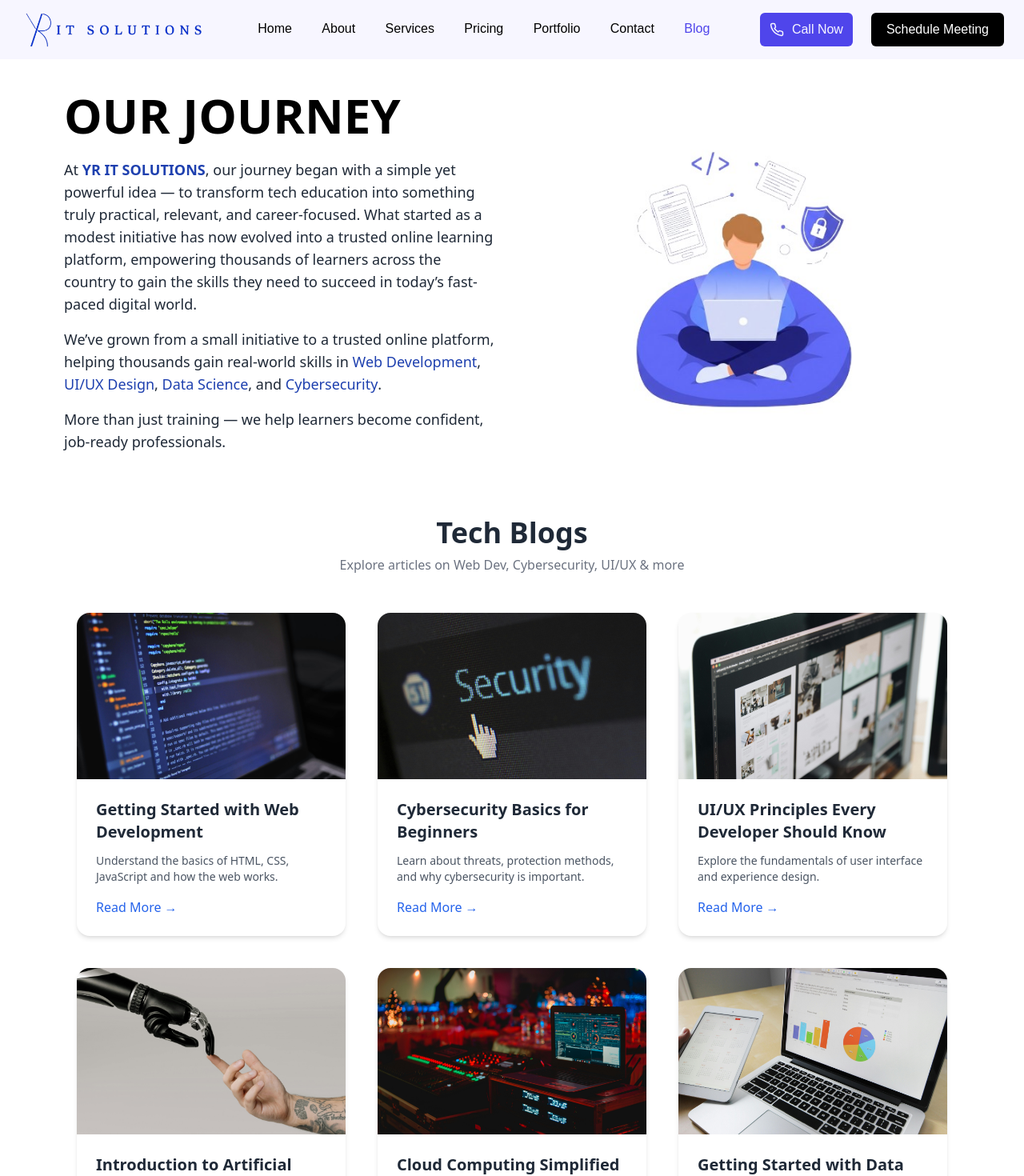
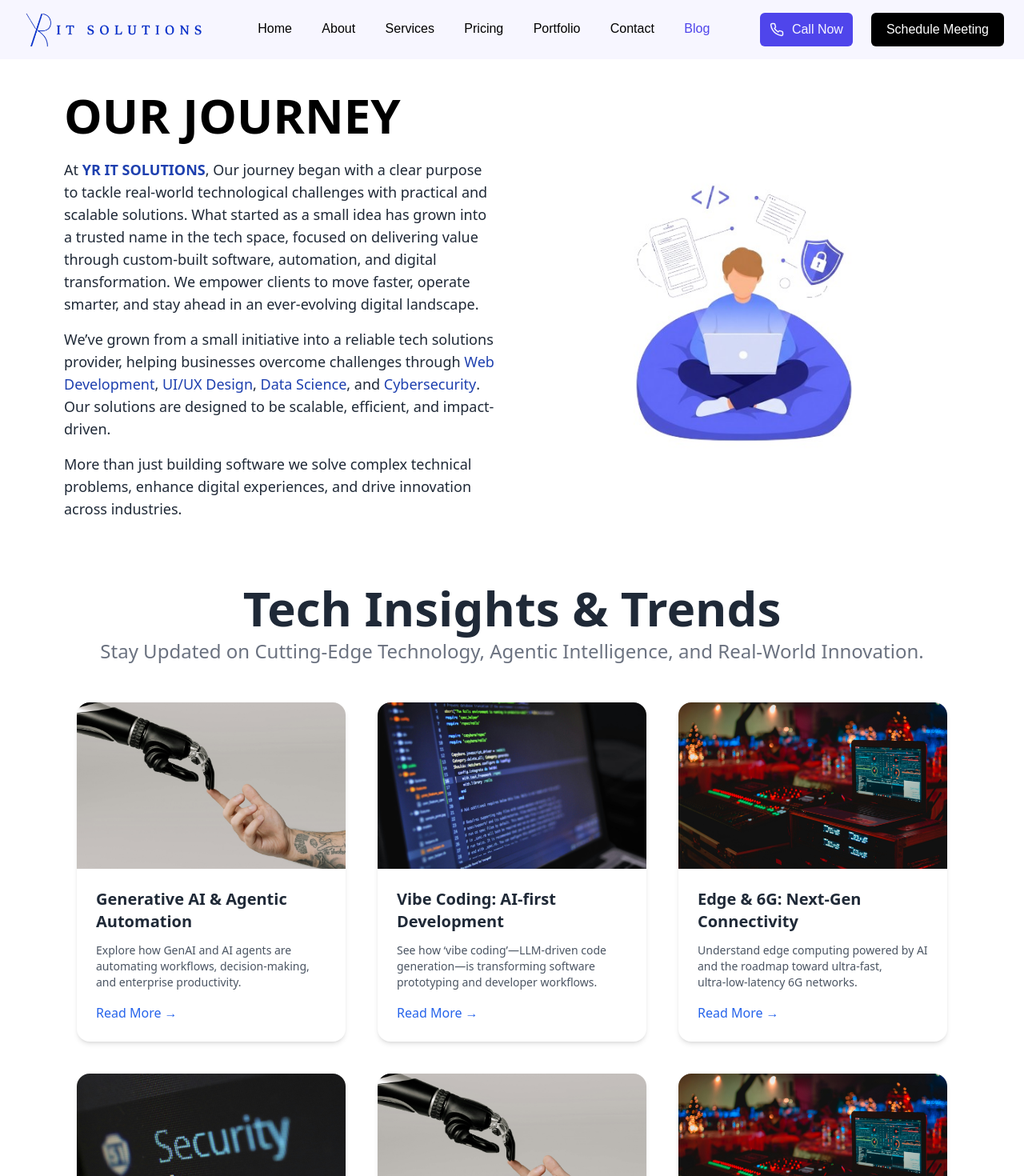
Before and after one commit to ridhi2100/YR-IT-SOLUTIONS, a React (Create React App) app: page /blog in a window 1280 px wide. Shown: the top 1470 px of the page at 80% size. Built offline with nearby package versions, Linux system fonts and the light colour scheme.

Commit message:
updated blog

```diff
--- a/src/pages/Blog.jsx
+++ b/src/pages/Blog.jsx
@@ -28,25 +28,29 @@ const BlogPage = () => {
               <span className="font-semibold text-blue-800">
                 YR IT SOLUTIONS
               </span>
-              , our journey began with a simple yet powerful idea — to transform
-              tech education into something truly practical, relevant, and
-              career-focused. What started as a modest initiative has now
-              evolved into a trusted online learning platform, empowering
-              thousands of learners across the country to gain the skills they
-              need to succeed in today’s fast-paced digital world.
+              , Our journey began with a clear purpose to tackle real-world
+              technological challenges with practical and scalable solutions.
+              What started as a small idea has grown into a trusted name in the
+              tech space, focused on delivering value through custom-built
+              software, automation, and digital transformation. We empower
+              clients to move faster, operate smarter, and stay ahead in an
+              ever-evolving digital landscape.
             </p>
             <p className="text-base sm:text-lg mb-4">
-              We’ve grown from a small initiative to a trusted online platform,
-              helping thousands gain real-world skills in{" "}
+              We’ve grown from a small initiative into a reliable tech solutions
+              provider, helping businesses overcome challenges through{" "}
               <span className="text-blue-800 font-medium">Web Development</span>
               , <span className="text-blue-800 font-medium">UI/UX Design</span>,{" "}
               <span className="text-blue-800 font-medium">Data Science</span>,
               and{" "}
               <span className="text-blue-800 font-medium">Cybersecurity</span>.
+              Our solutions are designed to be scalable, efficient, and
+              impact-driven.
             </p>
             <p className="text-base sm:text-lg">
-              More than just training — we help learners become confident,
-              job-ready professionals.
+              More than just building software we solve complex technical
+              problems, enhance digital experiences, and drive innovation across
+              industries.
             </p>
           </div>
 
@@ -64,47 +68,70 @@ const BlogPage = () => {
       {/* Section: Tech Blogs */}
       <section className="mb-20 px-4 max-w-7xl mx-auto">
         <div className="text-center mb-12">
-    <h2 className="text-4xl font-bold text-gray-800">Tech Blogs</h2>
-    <p className="text-gray-500 mt-2">Explore articles on Web Dev, Cybersecurity, UI/UX & more</p>
+          <h2 className="text-6xl font-bold text-gray-800">
+            Tech Insights & Trends
+          </h2>
+          <p className="text-gray-500 mt-2 text-2xl">
+            Stay Updated on Cutting‑Edge Technology, Agentic Intelligence, and
+            Real-World Innovation.
+          </p>
         </div>
 
         <div className="grid grid-cols-1 sm:grid-cols-2 lg:grid-cols-3 gap-10">
           {[
             {
-        title: "Getting Started with Web Development",
-        image: webdev,
-        desc: "Understand the basics of HTML, CSS, JavaScript and how the web works.",
-        link: "/blogs/web-development",
+              title: "Generative AI & Agentic Automation",
+              image: ai,
+              desc: "Explore how GenAI and AI agents are automating workflows, decision‑making, and enterprise productivity.",
+              link: "/blogs/agentic-ai",
             },
             {
-        title: "Cybersecurity Basics for Beginners",
-        image: cyber,
-        desc: "Learn about threats, protection methods, and why cybersecurity is important.",
-        link: "/blogs/cybersecurity",
+              title: "Vibe Coding: AI‑first Development",
+              image: webdev,
+              desc: "See how ‘vibe coding’—LLM-driven code generation—is transforming software prototyping and developer workflows.",
+              link: "/blogs/vibe-coding",
             },
             {
-        title: "UI/UX Principles Every Developer Should Know",
-        image: uiux,
-        desc: "Explore the fundamentals of user interface and experience design.",
-        link: "/blogs/uiux-design",
+              title: "Edge & 6G: Next‑Gen Connectivity",
+              image: cloud,
+              desc: "Understand edge computing powered by AI and the roadmap toward ultra‑fast, ultra‑low‑latency 6G networks.",
+              link: "/blogs/edge-6g-connectivity",
             },
             {
-        title: "Introduction to Artificial Intelligence",
-        image: ai,
-        desc: "Dive into the world of AI – from machine learning to neural networks and its real-world applications.",
-        link: "/blogs/artificial-intelligence",
+              title: "Ethical Deepfake Security",
+              image: cyber,
+              desc: "Learn about deepfake threats, content trust, and emerging defenses in the age of synthetic media.",
+              link: "/blogs/deepfake-security",
             },
             {
-        title: "Cloud Computing Simplified",
-        image: cloud,
-        desc: "Understand how cloud platforms like AWS, Azure, and GCP power today’s digital world.",
-        link: "/blogs/cloud-computing",
+              title: "Robotics, Automation & Digital Twins",
+              image: ai,
+              desc: "Explore converging trends in robotics, robotics in AI‑powered manufacturing, simulation, and metaverse twins.",
+              link: "/blogs/automation-robotics",
             },
             {
-        title: "Getting Started with Data Science",
+              title: "Sustainable & Green Infrastructure",
+              image: cloud,
+              desc: "How AI‑driven data centers, green computing, and sustainability tech are reshaping infrastructure design.",
+              link: "/blogs/green-tech-infrastructure",
+            },
+            {
+              title: "DevOps & Real‑time Observability",
+              image: webdev,
+              desc: "CI/CD pipelines, platform reliability, and AIOps strategies powering resilient, automated systems.",
+              link: "/blogs/devops-observability",
+            },
+            {
+              title: "Design Systems & Scalable UX",
+              image: uiux,
+              desc: "Create scalable, consistent user experiences with design systems, component libraries, and cross‑team collaboration.",
+              link: "/blogs/design-systems-scalable",
+            },
+            {
+              title: "Data Engineering vs AI/ML Strategy",
               image: datascience,
-        desc: "Explore how data science transforms raw data into insights using statistics, Python, and machine learning.",
-        link: "/blogs/data-science",
+              desc: "Decide between data engineering, data science and AI model deployment strategies powering enterprise insights.",
+              link: "/blogs/data-engineering-ai",
             },
           ].map((blog, i) => (
             <article
@@ -128,13 +155,11 @@ const BlogPage = () => {
                 >
                   Read More →
                 </Link>
-
               </div>
             </article>
           ))}
         </div>
       </section>
-
 
       {/* Section: Meet Our Trainers */}
       <section className="mb-20">
```
Lines whose indentation alone changed are shown as unchanged.
